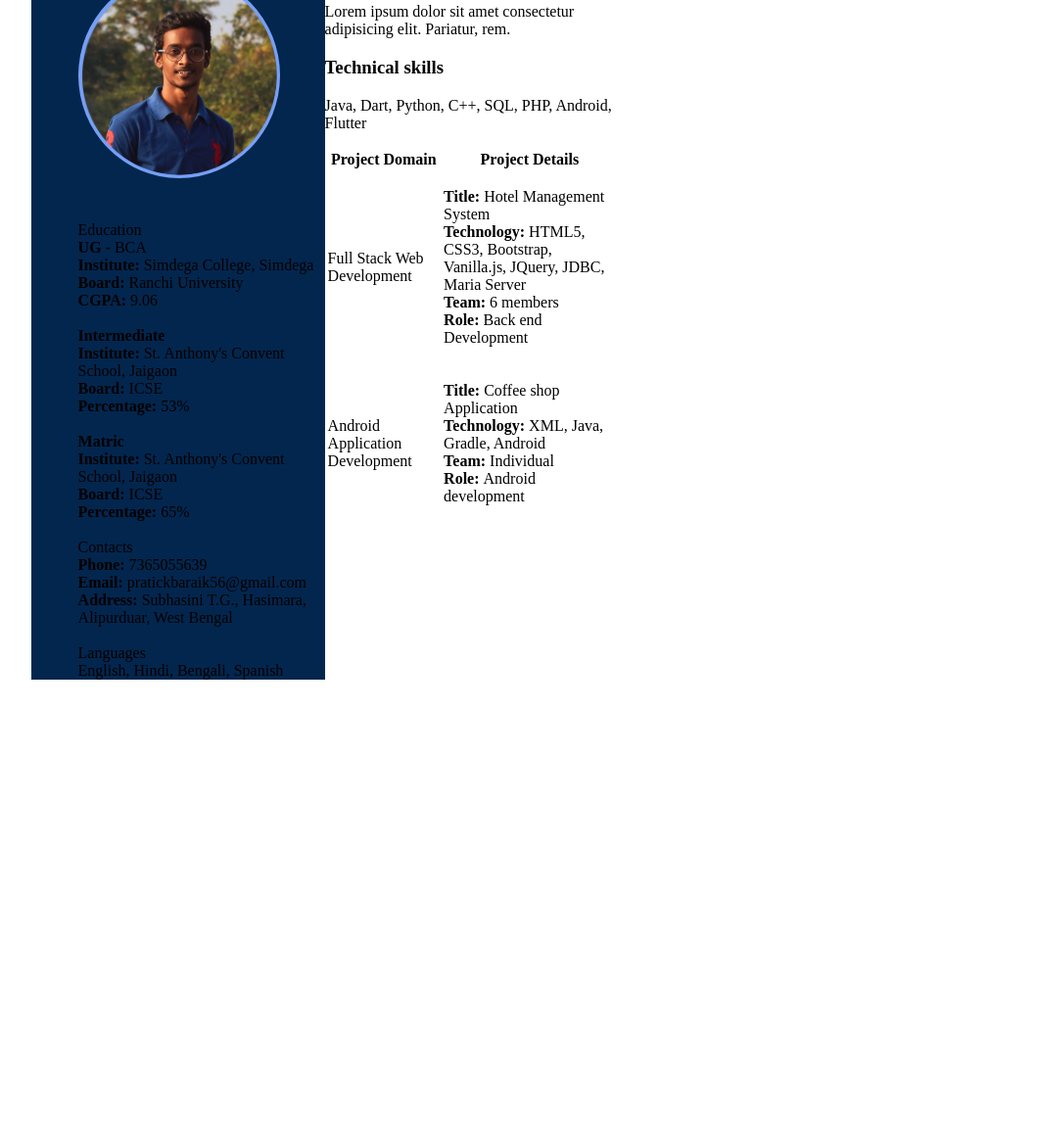
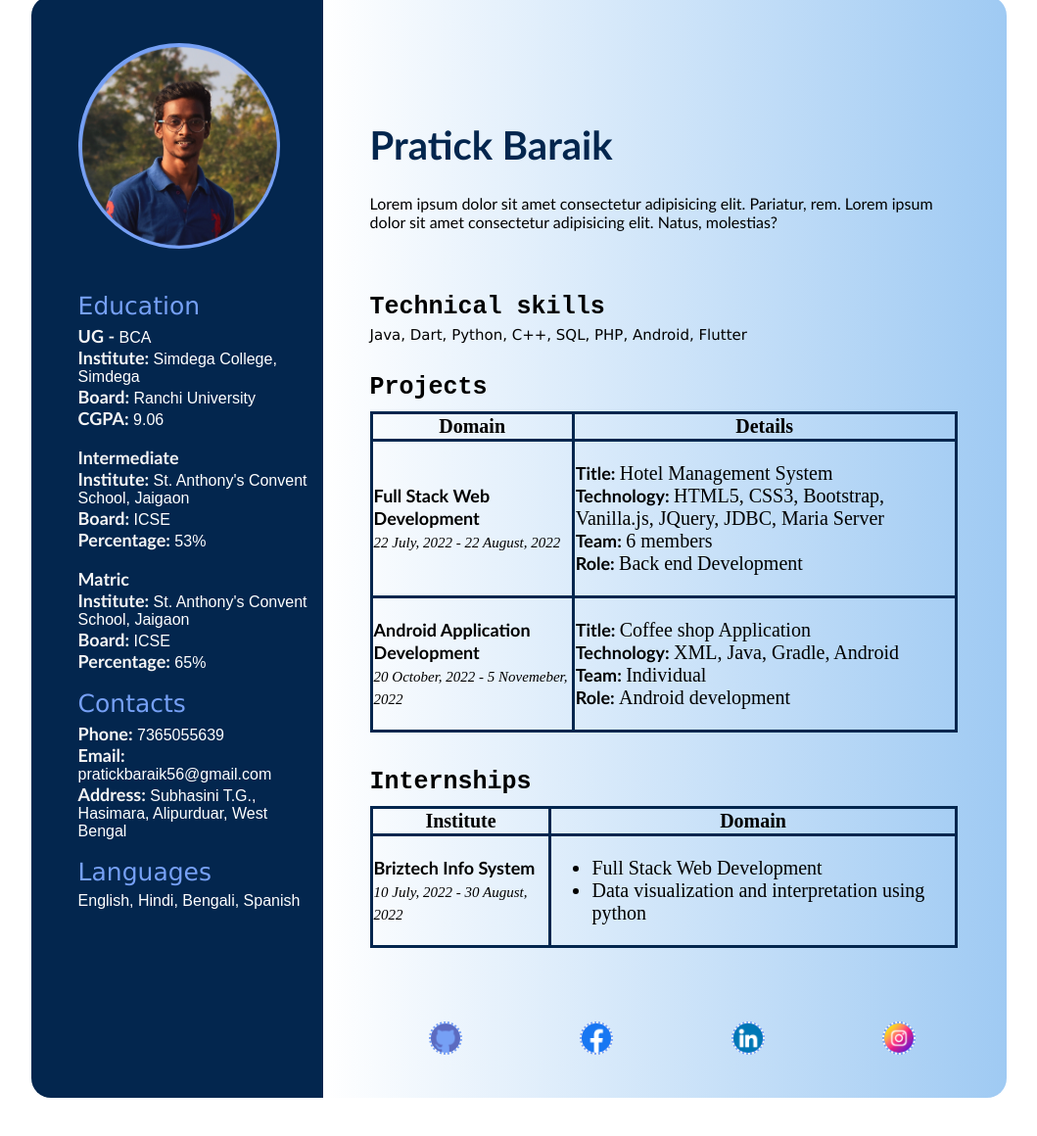
Before and after one commit to PratickBaraik/Web-development-at-its-peak, a plain HTML site: page resume/index.html in a window 1280 px wide. Shown: the part 110-1270 px from the top of the page at 98% size, without its empty margins (122-1181 px from the left). Before the commit the page ends 804 px from the top, so only its background shows below. Drawn offline with Linux system fonts and the light colour scheme.

Commit message:
complete resume using html css

```diff
--- a/resume/index.html
+++ b/resume/index.html
@@ -9,11 +9,12 @@
 </head>
 
 <body>
-
+  <br> <br> <br> <br>
   <div class="container">
 
     <div class="left">
       <img src="/image/my image.png" alt="pratick baraik image">
+
       <div class="education">
         <div class="title">
           Education
@@ -57,7 +58,7 @@
         <h1>Pratick Baraik</h1>
         <div class="bio">
           <p>
-            Lorem ipsum dolor sit amet consectetur adipisicing elit. Pariatur, rem.
+            Lorem ipsum dolor sit amet consectetur adipisicing elit. Pariatur, rem. Lorem ipsum dolor sit amet consectetur adipisicing elit. Natus, molestias?
           </p>
         </div>
       </div>
@@ -72,13 +73,18 @@
         </div>
 
         <div class="project">
+          <h3>Projects</h3>
+
           <table>
             <tr>
-              <th>Project Domain</th>
-              <th>Project Details</th>
+              <th>Domain</th>
+              <th>Details</th>
             </tr>
             <tr>
-              <td>Full Stack Web Development</td>
+              <td>
+                <strong>Full Stack Web Development</strong> <br>
+                <em>22 July, 2022 - 22 August, 2022</em>
+              </td>
               <td>
                 <p>
                   <strong>Title: </strong> Hotel Management System <br>
@@ -89,7 +95,10 @@
               </td>
             </tr>
             <tr>
-              <td>Android Application Development</td>
+              <td>
+                <strong>Android Application Development</strong> <br>
+                <em>20 October, 2022 - 5 Novemeber, 2022</em>
+              </td>
               <td>
                 <p>
                   <strong>Title: </strong> Coffee shop Application <br>
@@ -101,8 +110,53 @@
             </tr>
           </table>
         </div>
+        <br> <br>
+        <div class="internship">
+          <h3>Internships</h3>
+
+          <table>
+            <tr>
+              <th>Institute</th>
+              <th>Domain</th>
+            </tr>
+            <tr>
+              <td>
+                <strong>Briztech Info System</strong> <br>
+                <em>10 July, 2022 - 30 August, 2022</em>
+              </td>
+              <td>
+                <ul>
+                  <li>
+                    Full Stack Web Development
+                  </li>
+                  <li>
+                    Data visualization and interpretation using python
+                  </li>
+                </ul>
+              </td>
+            </tr>
+          </table>
+        </div>
+
+        <div class="social">
+          <a href="https://github.com/PratickBaraik" target="_blank">
+            <img src="/favicons/github.png" alt="github">
+          </a>
+          <a href="https://www.facebook.com/profile.php?id=61551937191004" target="_blank">
+            <img src="/favicons/facebook.png" alt="facebook">
+          </a>
+          <a href="https://www.linkedin.com/in/pratick-baraik-273a3b193/" target="_blank">
+            <img src="/favicons/linkedin.png" alt="linked in">
+          </a>
+          <a href="https://www.instagram.com/_pratick_baraik_/" target="_blank">
+            <img src="/favicons/instagram.png" alt="instagram">
+          </a>
+        </div>
+
       </div>
     </div>
+
+    <br> <br> <br> <br>
   </div>
 
 </body>
--- a/resume/style.css
+++ b/resume/style.css
@@ -16,18 +16,22 @@
 
 .container {
   display: grid;
-  grid-template-columns: 1fr 1fr;
+  grid-template-columns: 1fr 3fr;
   position: absolute;
   margin: 2%;
   left: 10%;
-  max-width: 600px;
+  max-width: 100%;
+  margin-bottom: 1rem;
 }
+
 .left {
   background-color: var(--darker_blue);
-  max-width: 260px;
+  width: 250px;
+  max-width: 300px;
   padding-top: 3rem;
   padding-left: 3rem;
 }
+
 img {
   margin-left: auto;
   margin-right: auto;
@@ -38,6 +42,126 @@ img {
   max-width: 200px;
 }
 
+.education, .contact, .language {
+  padding-right: .9rem;
+}
+
+.title {
+  font-size: 25px;
+  font-family: 'Lucida Sans', 'Lucida Sans Regular', 'Lucida Grande', 'Lucida Sans Unicode', Geneva, Verdana, sans-serif;
+  color: var(--lighter_blue);
+  padding-bottom: 4pt;
+}
+
+.left strong {
+  color: whitesmoke;
+}
+
+.left {
+  color: white;
+  font-family: Arial, Helvetica, sans-serif;
+  border-radius: 20px 0 0 20px;
+}
+
+strong {
+  font-size: 18px;
+  font-family: 'Gill Sans', 'Gill Sans MT', Calibri, 'Trebuchet MS', sans-serif;
+}
+
 .right {
+  padding-left: 3rem;
+  position: relative;
+  max-width: 650px;
+  border-radius: 0 20px 20px 0;
+  background-image: linear-gradient(to right, rgb(255, 255, 255), rgb(159, 202, 243));
+}
 
+.right .heading {
+  margin-top: 8rem;
+  margin-bottom: 5.2rem;
+  font-family: 'Trebuchet MS', 'Lucida Sans Unicode', 'Lucida Grande', 'Lucida Sans', Arial, sans-serif;
 }
+
+.heading h1 {
+  color: var(--darker_blue);
+  font-size: 40px;
+}
+
+.heading p {
+  margin-right: 3rem;
+  margin-bottom: -1rem;
+}
+
+.skills {
+  margin-top: 2.5rem;
+}
+
+.skills h3 {
+  position: relative;
+  font-size: 25px;
+  top: -5px;
+  font-family: 'Courier New', Courier, monospace;
+}
+
+.skills p {
+  position: relative;
+  font-size: 15px;
+  top: -25px;
+  font-family: Verdana, Geneva, Tahoma, sans-serif;
+}
+
+.project h3 {
+  position: relative;
+  font-size: 25px;
+  top: -20px;
+  font-family: 'Courier New', Courier, monospace;
+}
+
+.project table {
+  position: relative;
+  top: -35px;
+}
+
+table,tr,th,td {
+  font-size: 20px;
+  border: 3px solid var(--darker_blue);
+  max-width: 600px;
+  border-collapse: collapse;
+}
+
+tr:first-child {
+  text-align: center;
+}
+
+.internship h3 {
+  position: relative;
+  top: -60px;
+  font-size: 25px;
+  font-family: 'Courier New', Courier, monospace;
+}
+
+.internship table {
+  position: relative;
+  top: -75px;
+  width: 600px;
+}
+
+.social {
+  display: grid;
+  grid-template-columns: 1fr 1fr 1fr 1fr;
+  justify-items: center;
+  margin-right: 2rem;
+}
+
+.social img {
+  max-width: 30px;
+  border: 2px dotted whitesmoke;
+}
+
+em {
+  font-size: 15px;
+}
+
+.social img:hover {
+  border: 1px solid black;
+}
```
